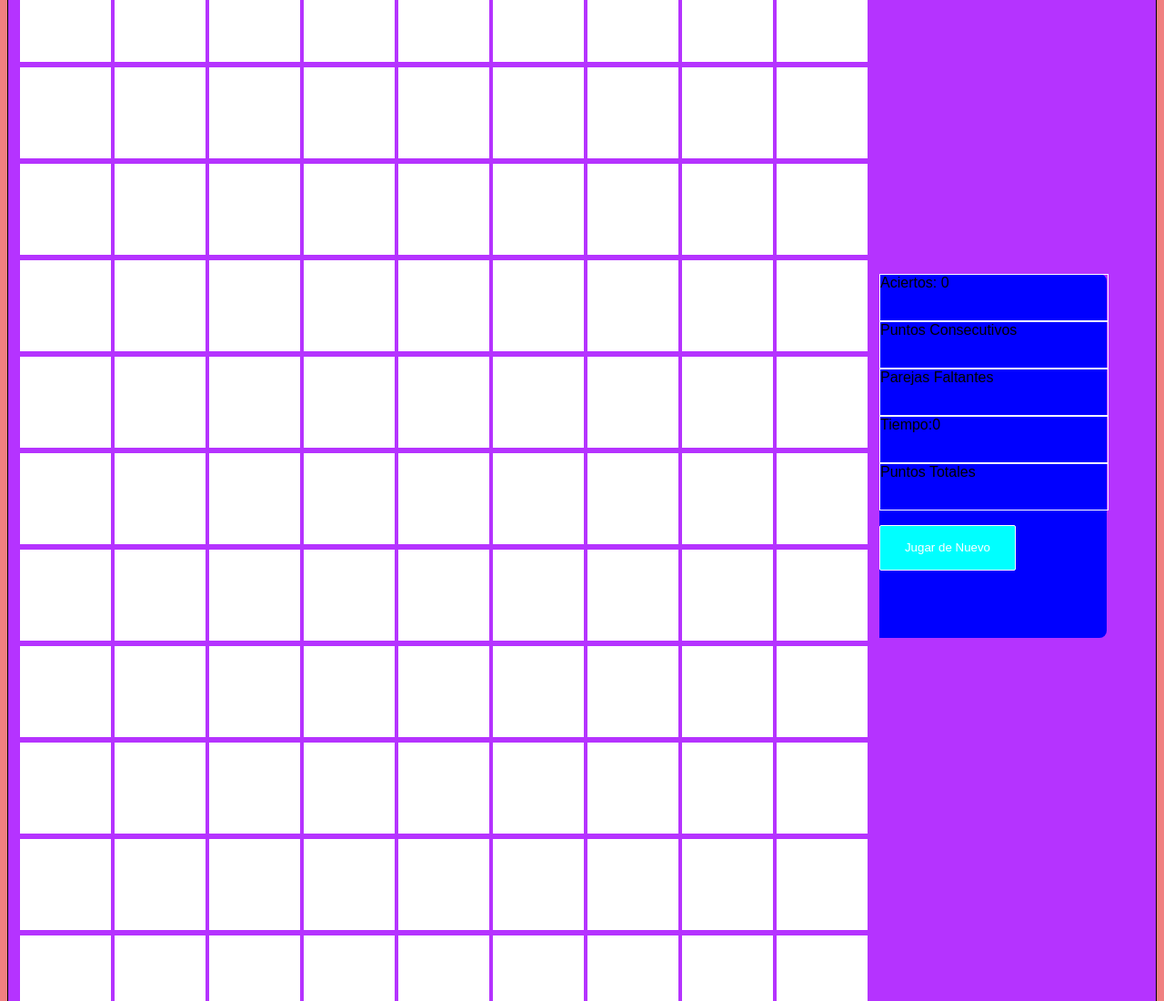
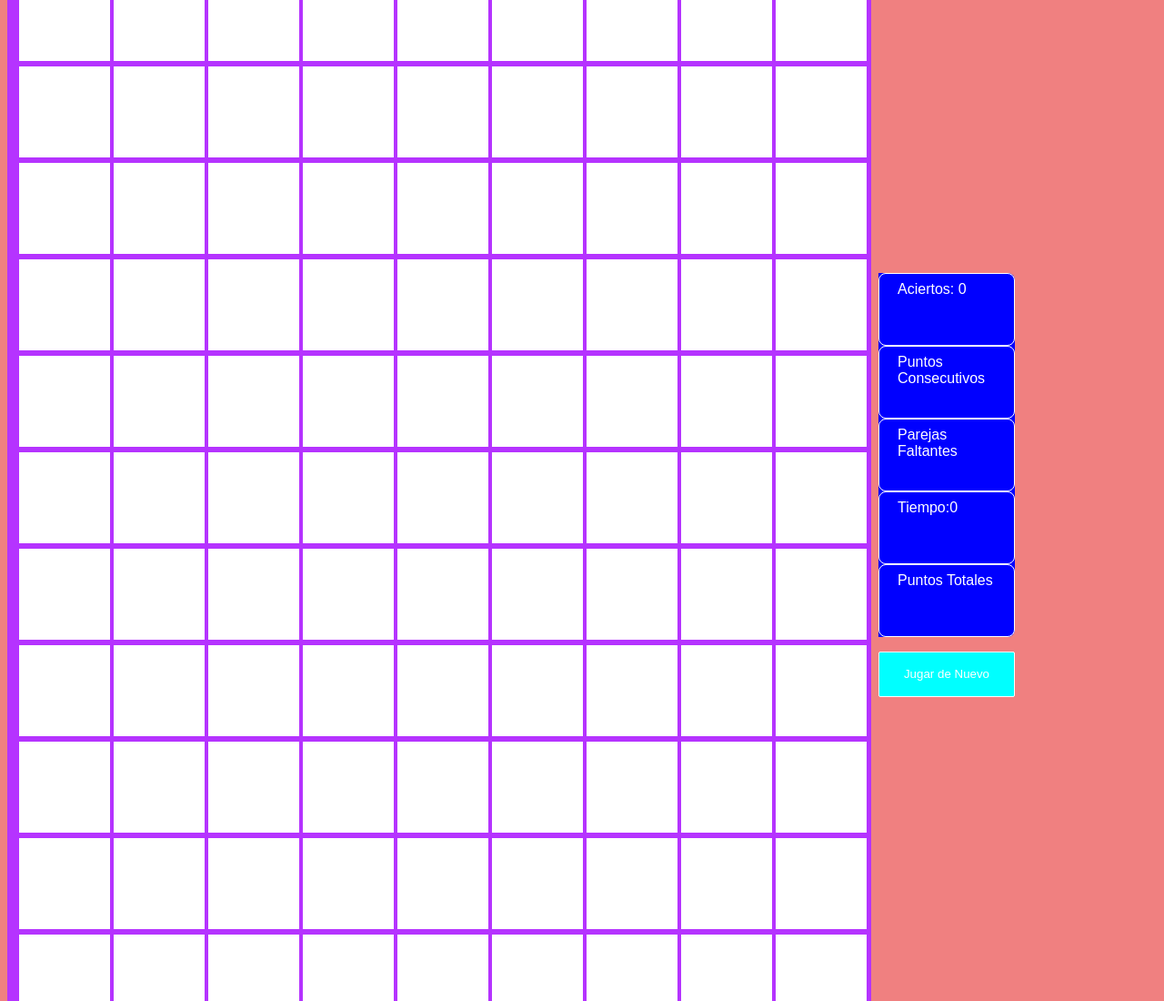
Before and after one commit to NaturalPowerGames/memory-game, a plain HTML site: page Proyect Game/index.html in a window 1280 px wide. Shown: the part 692-1792 px from the top of the page at 91% size. Drawn offline with Linux system fonts and the light colour scheme.

Commit message:
tamaño y color de botones, archivo js
cambio bordes del main y tamaño, cambio color letras del boton.
creacion de arreglo desordenado en js

```diff
--- a/Proyect Game/css/style.css
+++ b/Proyect Game/css/style.css
@@ -7,7 +7,7 @@ body{
 
 main{
     background-color:  #B533FF;
-    border: 1px solid black;
+    width: 950px;
     margin:30 px auto;
     display: flex;
     align-items: center;
@@ -24,8 +24,11 @@ main{
 }
 .estadisticas{
     border: 1px solid white;
-    height: 50px;
-    width: 250px;
+    height: 80px;
+    border-radius: 8px;
+    padding: 8px 20px;
+    box-sizing: border-box;
+    color: white;
 }
 button{
     background-color: white;
--- a/Proyect Game/index.html
+++ b/Proyect Game/index.html
@@ -216,6 +216,7 @@
 
                 </tr>
                 <tr>
+
                     <td><button id="117" onclick="destapar(117)"></button></td>
                     <td><button id="118" onclick="destapar(118)"></button></td>
                     <td><button id="119" onclick="destapar(119)"></button></td>
@@ -257,15 +258,13 @@
         <section class="section2">
             <div  id="aciertos" class="estadisticas">Aciertos: 0</div>
             <div id="puntos-consecutivos" class="estadisticas">Puntos Consecutivos</div>
-            <div id="contador-parejas-faltantes" class = estadisticas>Parejas Faltantes</div>
-            <input type="hidden" value="terminaste">
-            <div  id="tiempo-total" class="estadisticas">Tiempo:0</div>
+            <div id="contador-parejas-faltantes" class = "estadisticas">Parejas Faltantes</div>
+            <div id="tiempo-total" class="estadisticas">Tiempo:0</div>
             <div id="puntos-totales" class="estadisticas">Puntos Totales</div>
-
             <p><button id="boton-jugar-de-nuevo" class="jugar"> Jugar de Nuevo</button></p>
-
 
         </section>
     </main>
+    <script src="juego.js"></script>
    </body>
 </html>
--- /dev/null
+++ b/Proyect Game/juego.js
@@ -0,0 +1,3 @@
+let numeros=[1,1,2,2,3,3,4,4,5,5,6,6,7,7,8,8,9,9,10,10,11,11,12,12]
+numeros=numeros.sort(()=>{return Math.random()-onabort-0.5})
+console.log(numeros)
```
